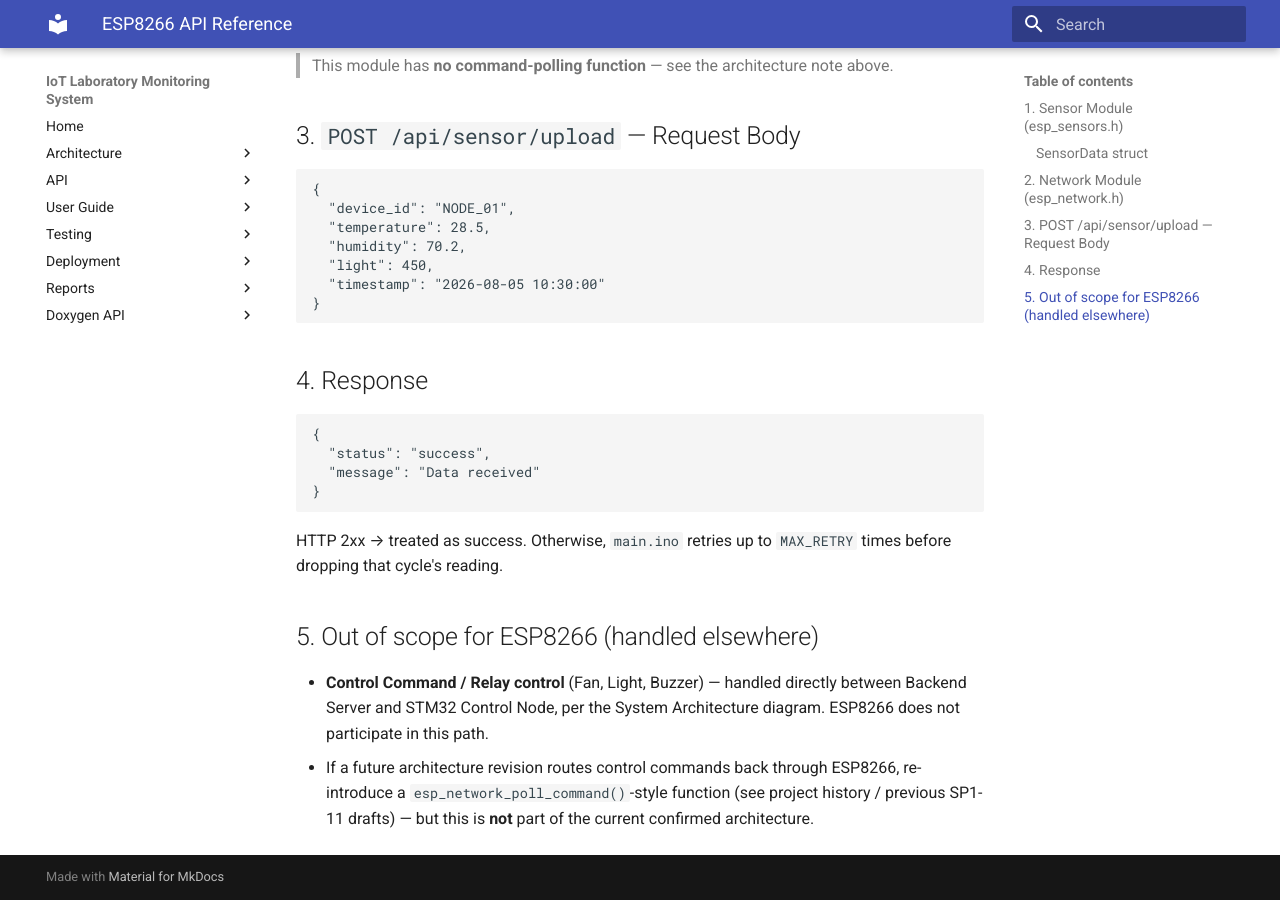
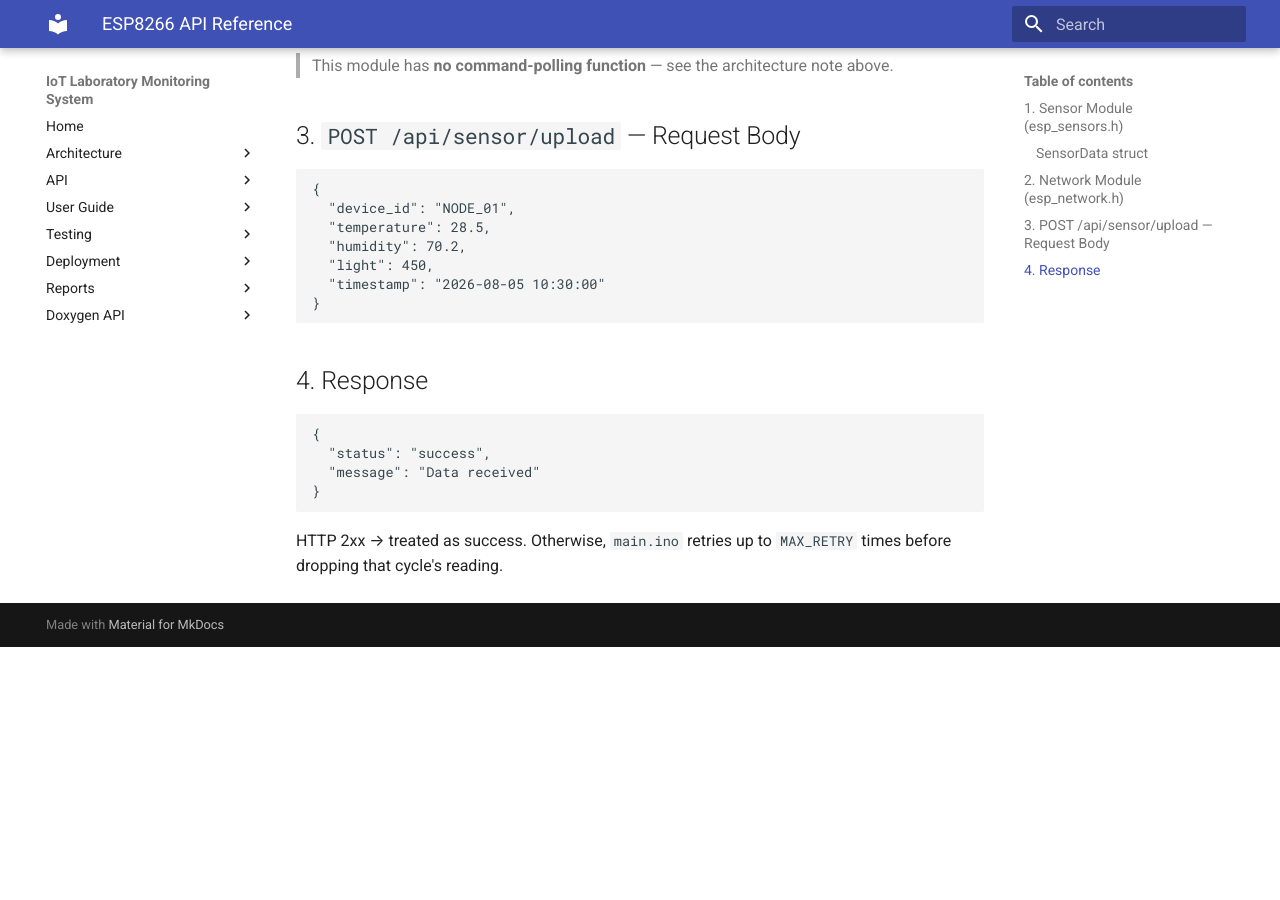
Before and after one commit to jostran1406/Phase_2_Group_11, an MkDocs documentation site: the page built from docs/api/esp8266_api.md, in a window 1280 px wide and 900 px high, scrolled down 1787 px. Built offline with MkDocs 1.6.1 and Material for MkDocs 9.7.7, drawn with Linux system fonts in a browser that asks for light colours; after the commit the page ends 2434 px from its top, so only the background shows below that.

````diff
--- a/docs/api/esp8266_api.md
+++ b/docs/api/esp8266_api.md
@@ -64,7 +64,3 @@
 }
 ```
 HTTP 2xx → treated as success. Otherwise, `main.ino` retries up to `MAX_RETRY` times before dropping that cycle's reading.
-
-## 5. Out of scope for ESP8266 (handled elsewhere)
-- **Control Command / Relay control** (Fan, Light, Buzzer) — handled directly between Backend Server and STM32 Control Node, per the System Architecture diagram. ESP8266 does not participate in this path.
-- If a future architecture revision routes control commands back through ESP8266, re-introduce a `esp_network_poll_command()`-style function (see project history / previous SP1-11 drafts) — but this is **not** part of the current confirmed architecture.
````
